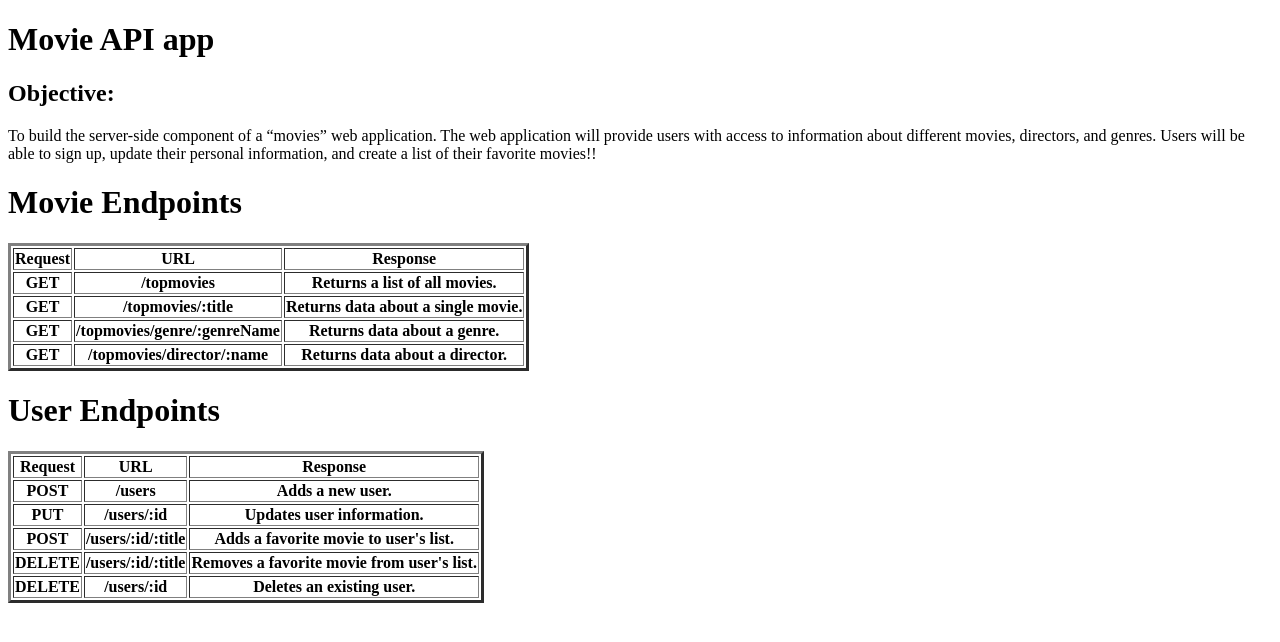
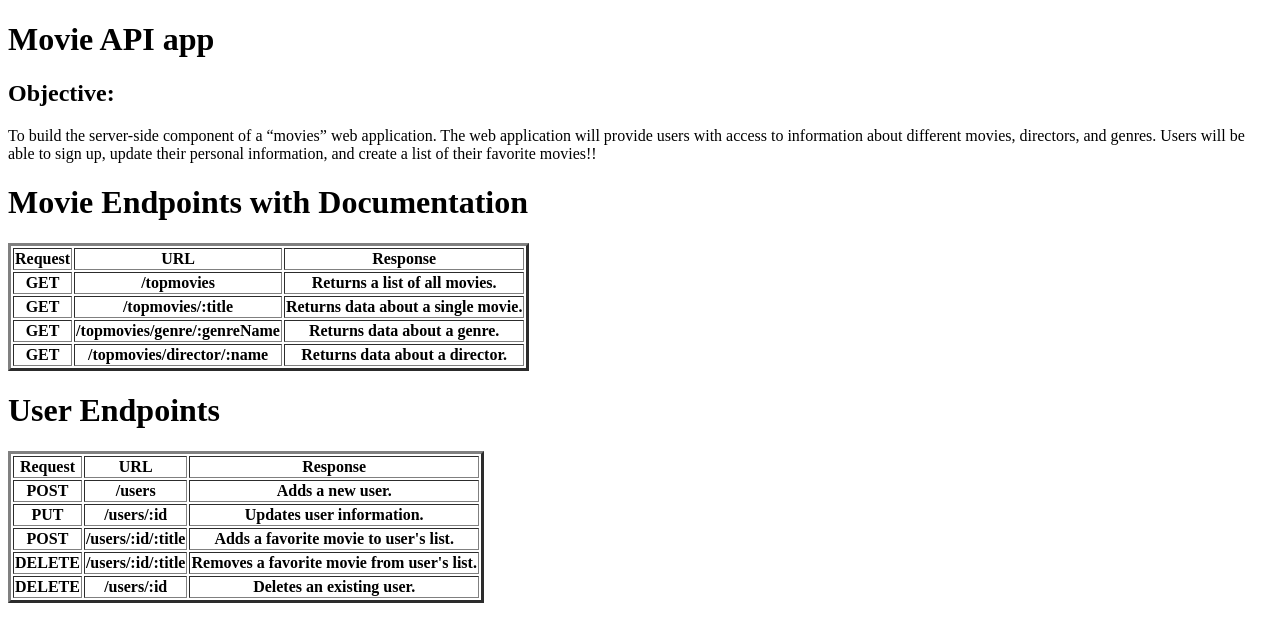
Before and after one commit to bphil1041/Movie-Api, a website: page public/documentation.html in a window 1280 px wide. Drawn offline with Linux system fonts and the light colour scheme.

Commit message:
Update documentation.html

```diff
--- a/public/documentation.html
+++ b/public/documentation.html
@@ -16,7 +16,7 @@
         movies, directors, and genres. Users will be able to sign up, update their
         personal information, and create a list of their favorite movies!!
     </p>
-    <h1>Movie Endpoints</h1>
+    <h1>Movie Endpoints with Documentation</h1>
     <table border="3">
         <tr>
             <th>Request</th>
```
